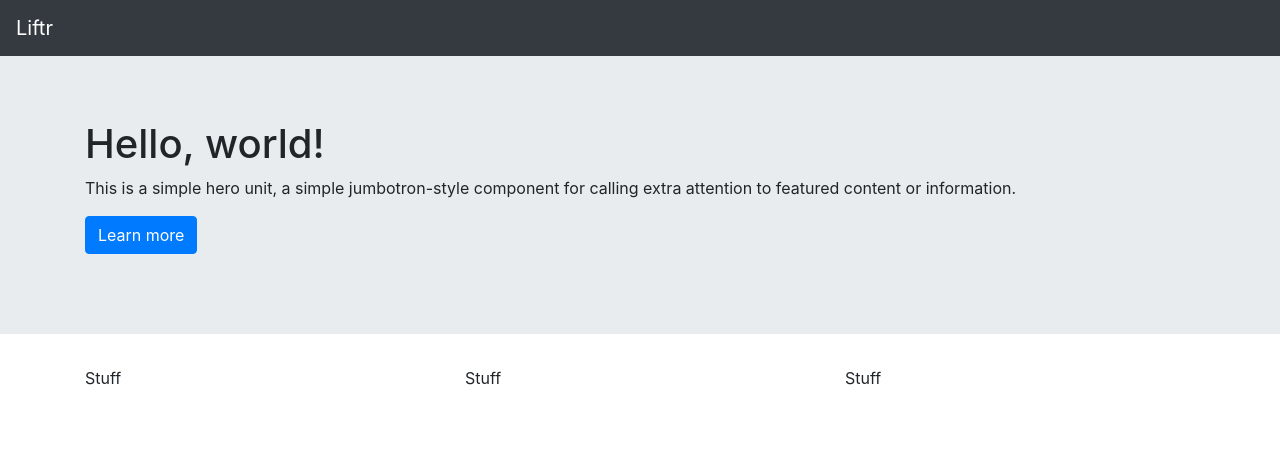
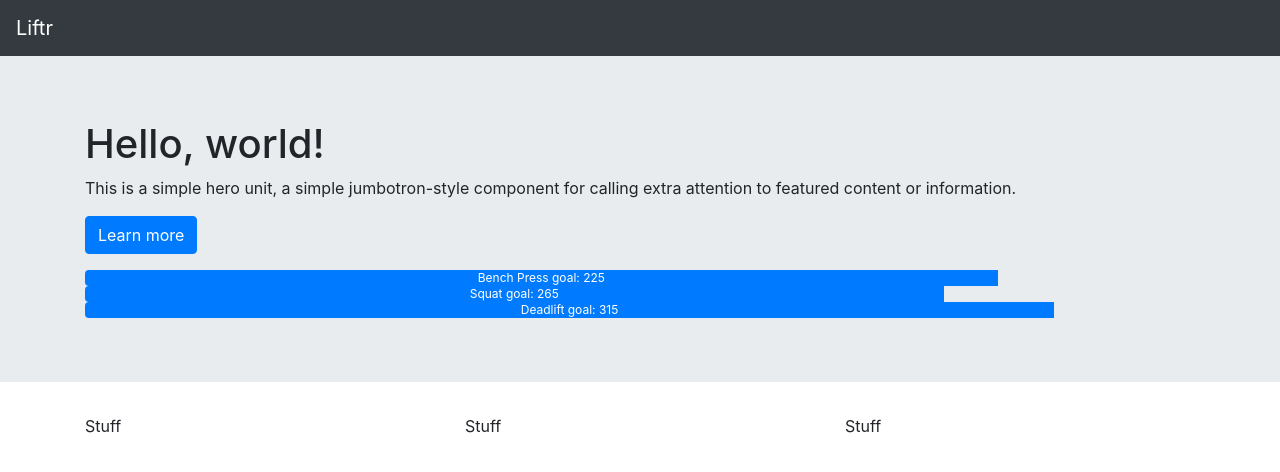
Before and after one commit to grantfogle/liftr-front-end, a React (Create React App) app: page / in a window 1280 px wide. Shown: the top 472 px of the page. Built offline with nearby package versions, Linux system fonts and the light colour scheme.

Commit message:
adding progress bar

```diff
--- a/src/components/Goals.js
+++ b/src/components/Goals.js
@@ -2,6 +2,32 @@ import React from 'react';
 import Jumbotron from 'react-bootstrap/Jumbotron';
 import Container from 'react-bootstrap/Container';
 import Button from 'react-bootstrap/Button';
+import ProgressBar from 'react-bootstrap/ProgressBar'
+
+const goalProgess = () => {
+    let goals = [
+        {
+            name: 'Bench Press',
+            current: 185,
+            goal: 225
+        },
+        {
+            name: 'Squat',
+            current: 205,
+            goal: 265
+        },
+        {
+            name: 'Deadlift',
+            current: 275,
+            goal: 315
+        }
+    ]
+
+    return goals.map(goal => {
+        let progress = (goal.current / goal.goal) * 100;
+        return <ProgressBar now={progress} label={goal.name + ' goal: ' + goal.goal} />
+    })
+}
 
 const Navigation = () => {
     return (
@@ -15,6 +41,7 @@ const Navigation = () => {
                 <p>
                     <Button variant="primary">Learn more</Button>
                 </p>
+                {goalProgess()}
             </Container>
         </Jumbotron>
     );
```
